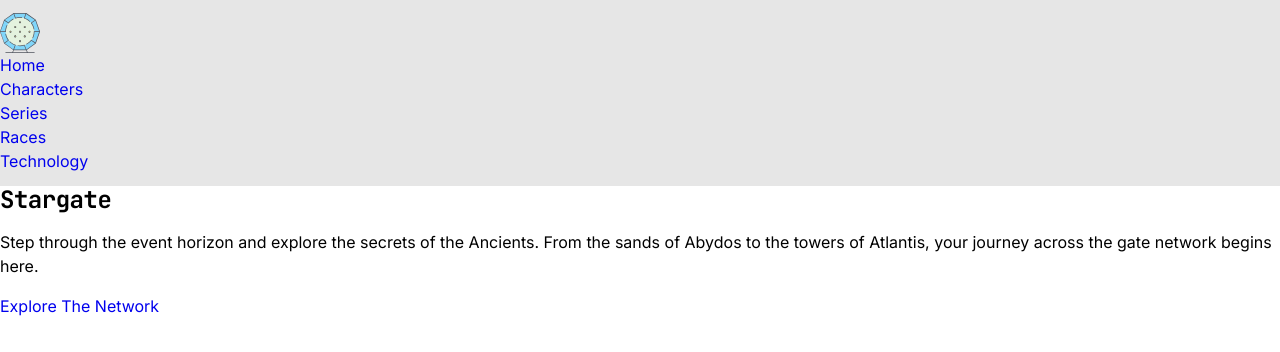
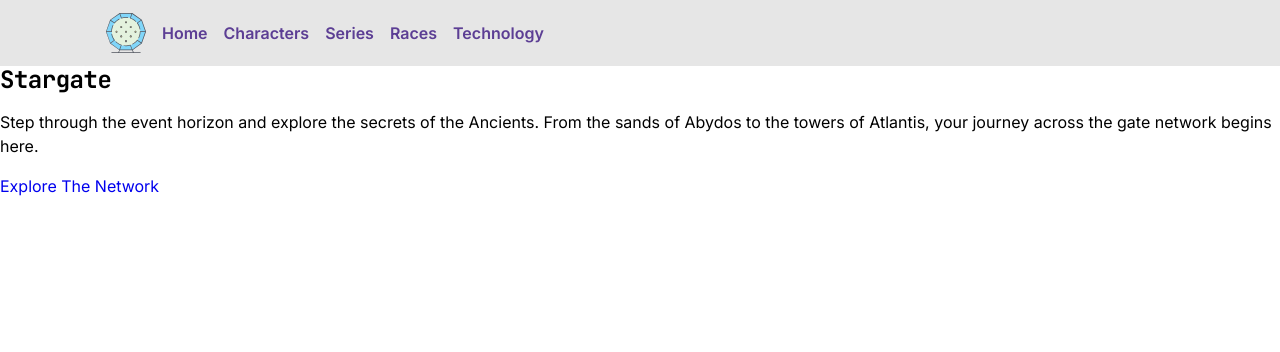
Before and after one commit to furkan0412/project-callisto, a plain HTML site: page index.html in a window 1280 px wide. Drawn offline with Linux system fonts and the light colour scheme.

Commit message:
feat: turn nav bar into a flex container and add default values

```diff
--- a/css/main.css
+++ b/css/main.css
@@ -90,3 +90,23 @@ svg {
   background-color: #E6E6E6;
   padding: 0.8rem 0;
 }
+
+.header__container {
+  max-width: 1100px;
+  margin: 0 auto;
+  padding: 0 1rem;
+  display: flex;
+  justify-content: space-between;
+  align-items: center;
+}
+
+.nav__list {
+  display: flex;
+  align-items: center;
+  gap: 1rem;
+}
+
+.nav__link {
+  color: #5C3E94;
+  font-weight: 600;
+}
```
